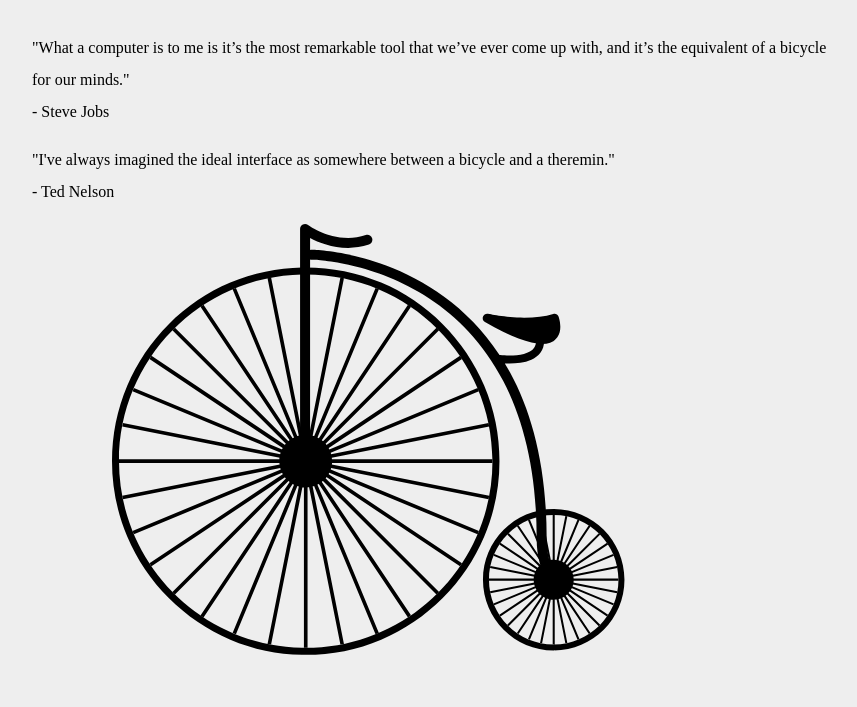
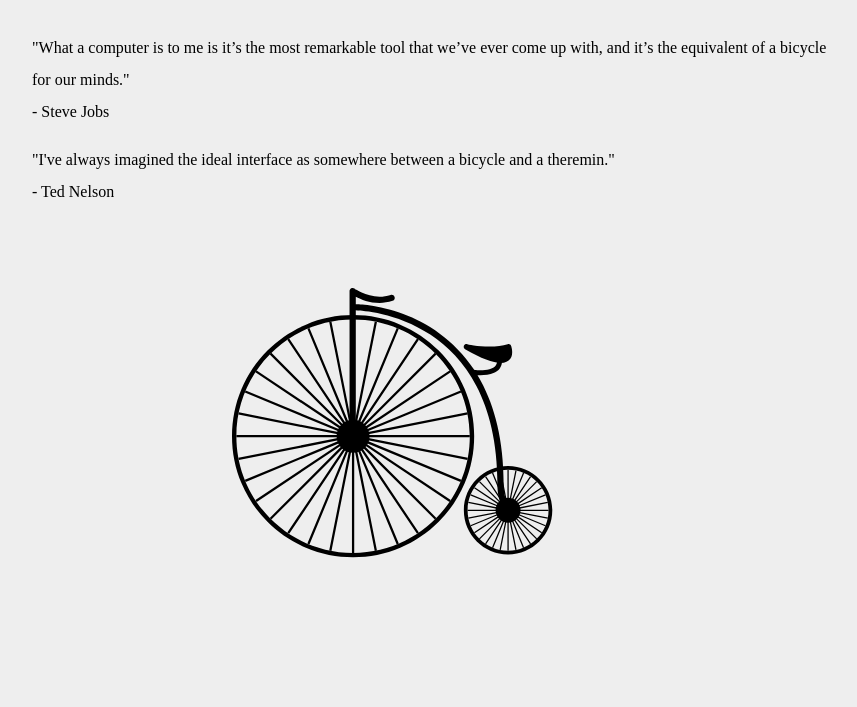
Before and after one commit to nDimensional/bicycle, a plain HTML site: page index.html in a window 1280 px wide. Shown: the whole page, without its empty margins (208-1065 px from the left). Drawn offline with Linux system fonts and the light colour scheme; a web font is replaced by a local one.

Commit message:
update styles

```diff
--- a/styles.css
+++ b/styles.css
@@ -11,6 +11,6 @@ body {
 }
 
 img {
-    margin: 0 10%;
-    width: 80%;
+    margin: 64px 25% 0 25%;
+    width: 50%;
 }
```
